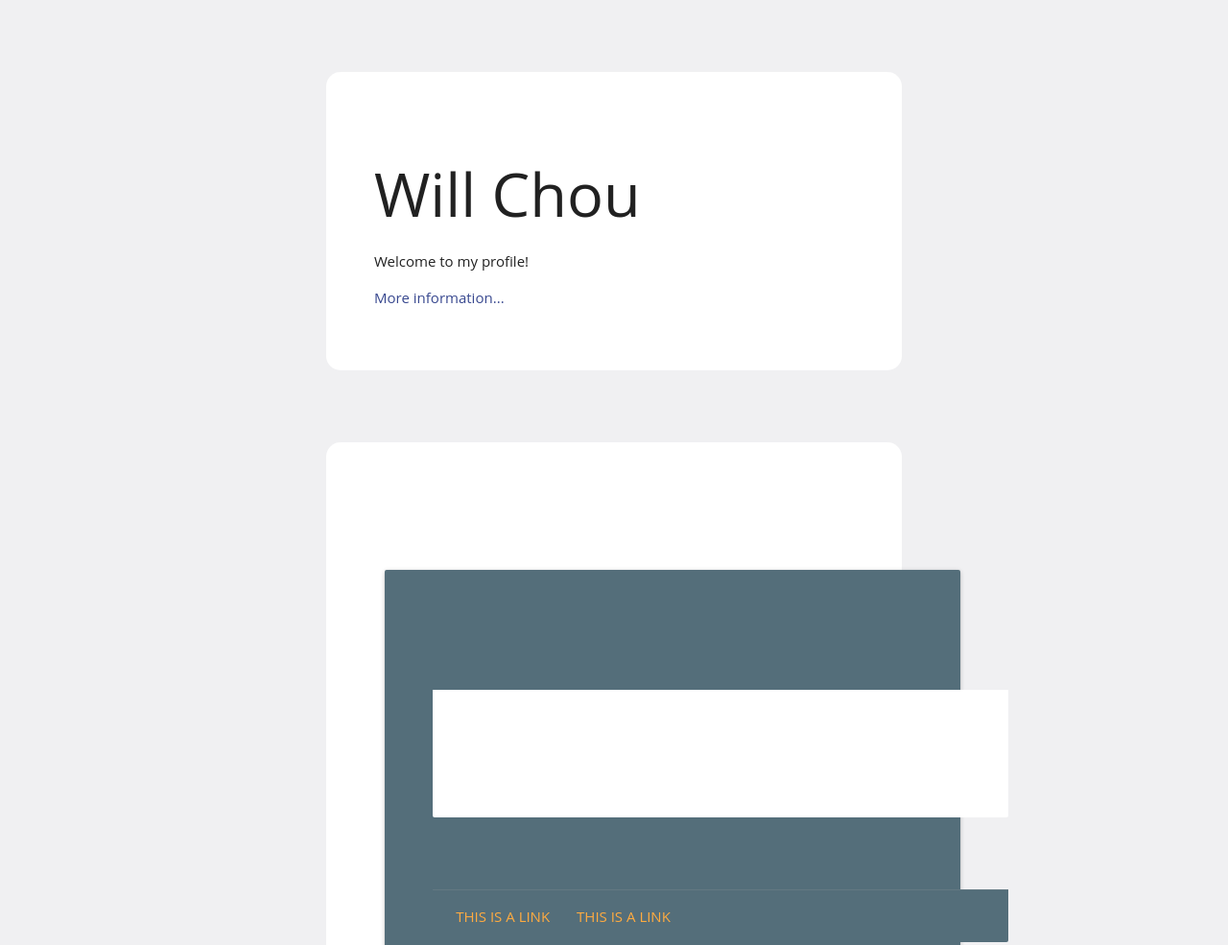
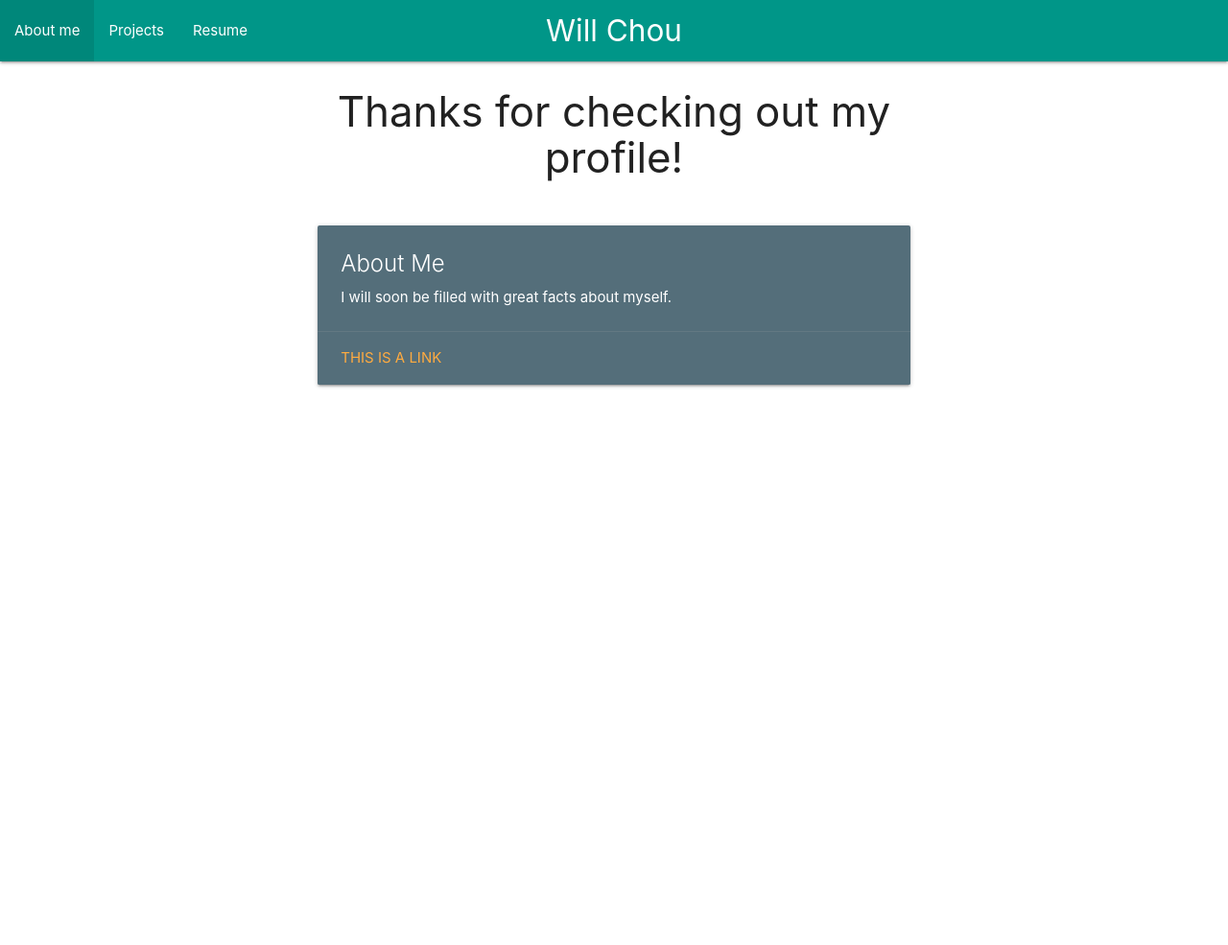
Before and after one commit to wichopy/wichopy.github.io, a plain HTML site: page index.html in a window 1280 px wide. Shown: the top 985 px of the page at 96% size. After the commit the page ends 800 px from the top, so only its background shows below. Drawn offline with nearby package versions, Linux system fonts and the light colour scheme.

Commit message:
Played around with some materialize features.

```diff
--- a/index.html
+++ b/index.html
@@ -12,60 +12,45 @@
 
     <!-- Compiled and minified JavaScript -->
     <script src="https://cdnjs.cloudflare.com/ajax/libs/materialize/0.98.0/js/materialize.min.js"></script>
-    <style type="text/css">
-        body {
-            background-color: #f0f0f2;
-            margin: 0;
-            padding: 0;
-            font-family: "Open Sans", "Helvetica Neue", Helvetica, Arial, sans-serif;
-        }
 
-        div {
-            width: 600px;
-            margin: 5em auto;
-            padding: 50px;
-            background-color: #fff;
-            border-radius: 1em;
-        }
-
-        a:link,
-        a:visited {
-            color: #38488f;
-            text-decoration: none;
-        }
-
-        @media (max-width: 700px) {
-            body {
-                background-color: #fff;
-            }
-            div {
-                width: auto;
-                margin: 0 auto;
-                border-radius: 0;
-                padding: 1em;
-            }
-        }
-    </style>
 </head>
 
 <body>
-    <div>
-        <h1>Will Chou</h1>
-        <p>Welcome to my profile! </p>
-        <p><a href="http://www.iana.org/domains/example">More information...</a></p>
+
+    <nav>
+        <div class="nav-wrapper teal">
+            <a href="#" class="brand-logo center">Will Chou</a>
+            <ul id="nav-mobile" class="left hide-on-med-and-down">
+                <li><a href="javascript:;">About me</a></li>
+                <li><a href="javascript:;">Projects</a></li>
+                <li><a href="https://resume.creddle.io/resume/ezfvessf07" target="_blank">Resume</a></li>
+            </ul>
+        </div>
+    </nav>
+    <div class="row">
+        <div class="col m3">
+        </div>
+        <div class="col s12 m6">
+            <h3 class="center-align"> Thanks for checking out my profile! </h3>
+        </div>
+        <div class="col m3">
+        </div>
     </div>
     <div class="row">
+        <div class="col m3">
+        </div>
         <div class="col s12 m6">
             <div class="card blue-grey darken-1">
                 <div class="card-content white-text">
-                    <span class="card-title">Card Title</span>
-                    <p>I am a very simple card. I am good at containing small bits of information. I am convenient because I require little markup to use effectively.</p>
+                    <span class="card-title">About Me</span>
+                    <p>I will soon be filled with great facts about myself.</p>
                 </div>
                 <div class="card-action">
                     <a href="#">This is a link</a>
-                    <a href="#">This is a link</a>
                 </div>
             </div>
+        </div>
+        <div class="col m3">
         </div>
     </div>
 
```
